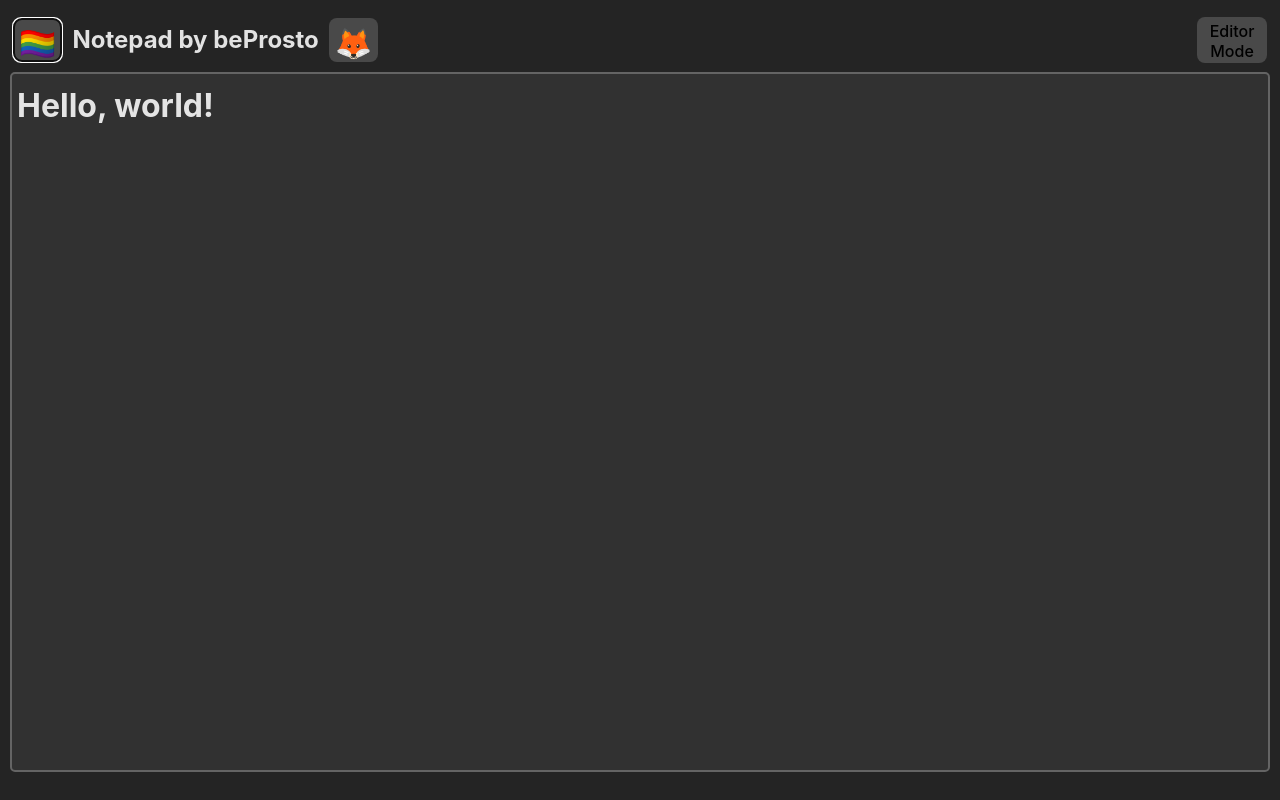
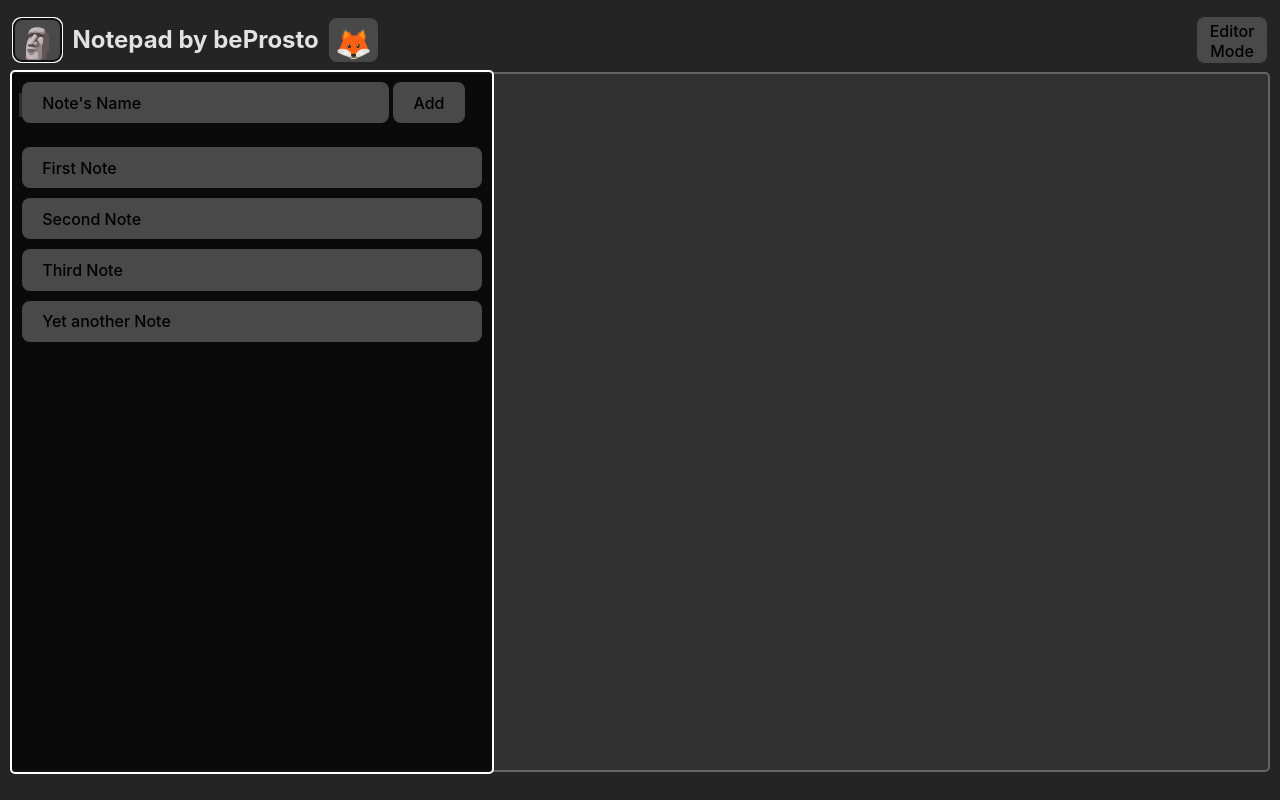
Before and after one commit to beProsto/notepad, a Svelte app: page / in a window 1280 px wide. Both pictures are taken after a click on the button "🏳️‍🌈". Built offline with nearby package versions, Linux system fonts and the light colour scheme.

Commit message:
note list

```diff
--- a/src/App.svelte
+++ b/src/App.svelte
@@ -30,17 +30,10 @@
 	.RightElem {
 		margin-left: auto;
 	}
-
 	@media only screen and (max-width: 480px) {
 		.HideOnMobile {
 			display: none;
 		}
-	}
-
-	.EmojiButton {
-		font-size: 30px;
-		margin: 0;
-		padding: 6px 5px 0px 5px;
 	}
 </style>
 
@@ -50,10 +43,11 @@
 	import Editor from "./Editor.svelte";
 	import Viewer from "./Viewer.svelte";
 	import Switch from "./Switch.svelte";
-
+	import Nav from "./Nav.svelte";
 
 	import {load, save} from "./lib/ezstore";
 
+	// File to edit
 	const filename = "a";
 	const filenameId = filename + "_code";
 
@@ -63,6 +57,7 @@
 		save(filenameId, userInput);
 	});
 
+	// "State machine" - what's displayed rn
 	let state = "Viewer";
 	let prevState = "Editor";
 	const toggleState = () => {
@@ -81,13 +76,12 @@
 	setContext("state", state);
 	setContext("prevState", prevState);
 	setContext("toggleState", toggleState);
-
 </script>
 
 
 <div id="TopBar">
 	<div class="BarElem">
-		<button class="EmojiButton"> 🏳️‍🌈 </button>
+		<Nav/>
 	</div>
 	<div class="BarElem">
 		<h2>Notepad by beProsto</h2>
--- /dev/null
+++ b/src/Nav.svelte
@@ -0,0 +1,93 @@
+<style>
+    #NavBar {
+		position: absolute;
+		left: 10px;
+		top: 70px;
+		width: 480px;
+        height: calc(100vh - 100px);
+        z-index: 100;
+    }
+    nav {
+        position: relative;
+		left: 0px;
+        top: 0px;
+        width: 100%;
+		height: 100%;
+        background: rgba(0, 0, 0, 0.8);
+        border: 2px white solid;
+        border-radius: 5px;
+
+        display: flex;
+        flex-direction: column;
+	}
+	@media only screen and (max-width: 480px) {
+		nav {
+			width: calc(100vw - 24px);
+		}
+	}
+
+    .entryButton {
+        width: calc(100% - 20px);
+        margin: 5px 10px;
+        text-align: left;
+    }
+    #EntryList {
+        overflow-y: auto;
+        width: 100%;
+    }
+
+    form {
+        width: 100%;
+        height: 50px;
+        padding: 10px;
+    }
+    .text {
+        width: 68%;
+    }
+
+</style>
+
+<script>
+    let navBarVisible = false;
+    function toggleNavBar() {
+        navBarVisible = !navBarVisible;
+    }
+
+
+    let entries = [];
+    entries.push(
+        "First Note",
+        "Second Note",
+        "Third Note",
+        "Yet another Note",
+    );
+
+    let filenameInput = "Note's Name";
+    function onSubmit(e) {
+        e.preventDefault();
+        entries = [...entries, filenameInput];
+    }
+
+    function gotoEntry(n) {
+        console.log(n);
+    }
+</script>
+
+
+<button class="EmojiButton" on:click={toggleNavBar}> {navBarVisible? "🗿" : "🏳️‍🌈"} </button>
+
+{#if navBarVisible}
+    <div id="NavBar">
+        <nav>
+            <form on:submit={onSubmit}>
+                <input class="text" type="text" bind:value={filenameInput}>
+                <input type="submit" value="Add">
+            </form>
+            <div id="EntryList">
+                {#each entries as entry}
+                    <button class="entryButton" on:click={() => gotoEntry(entry)}>{entry}</button>
+                {/each}
+            </div>
+        </nav>
+    </div>
+{/if}
--- a/src/app.css
+++ b/src/app.css
@@ -13,6 +13,12 @@
 	-webkit-font-smoothing: antialiased;
 	-moz-osx-font-smoothing: grayscale;
 	-webkit-text-size-adjust: 100%;
+}
+
+.EmojiButton {
+  font-size: 30px;
+  margin: 0;
+  padding: 6px 5px 0px 5px;
 }
 
 /* :root {
@@ -64,7 +70,25 @@ h1 {
   padding: 2rem;
   text-align: center;
 /* } */
-
+input{
+  background: #494949;
+  border-radius: 8px;
+  border: 1px solid transparent;
+  padding: 0.6em 1.2em;
+  font-size: 1em;
+  font-weight: 500;
+  font-family: inherit;
+  cursor: pointer;
+  transition: border-color 0.25s;
+  outline: none;
+}
+input:hover {
+  border-color: #646cff;
+}
+input:focus,
+input:focus-visible {
+  outline: 4px auto -webkit-focus-ring-color;
+}
 button {
   background: #494949;
   border-radius: 8px;
```
